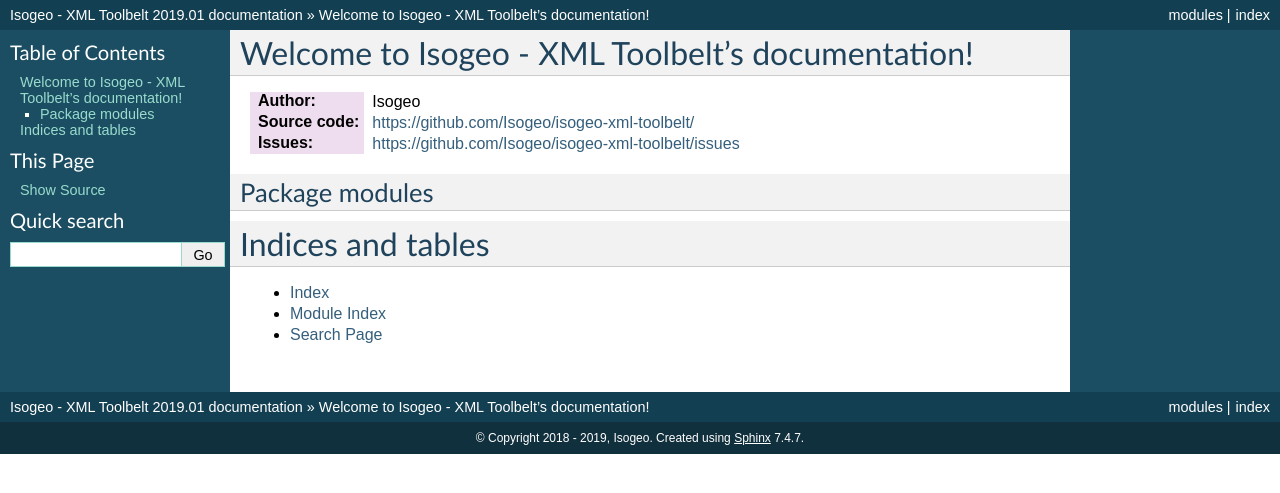
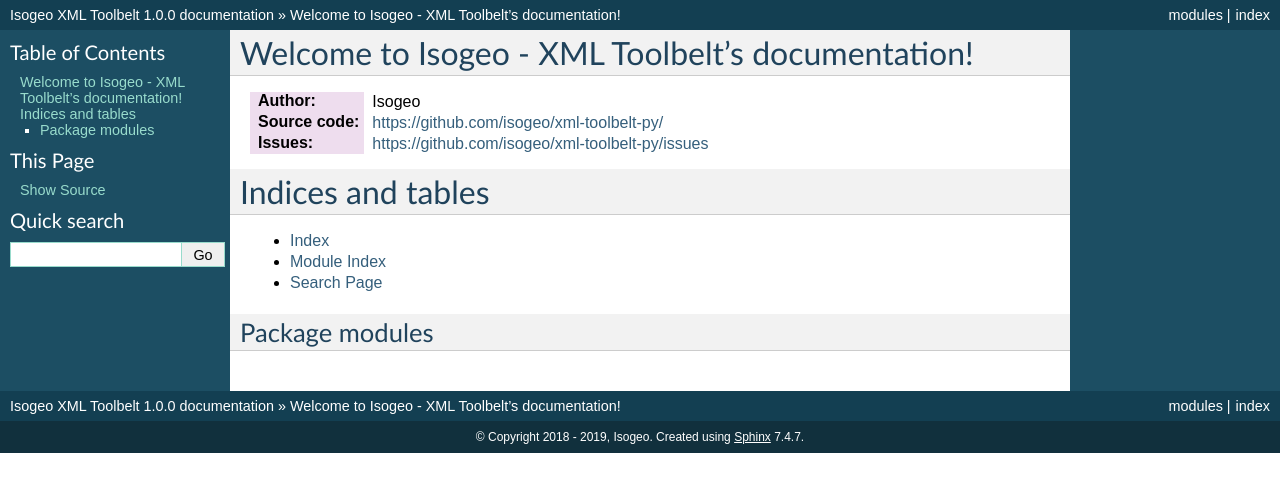
Before and after one commit to isogeo/xml-toolbelt-py, a Sphinx documentation site: the page built from docs/index.rst, in a window 1280 px wide. Shown: the top 493 px of the page. Built offline with Sphinx 7.4.7, drawn with Linux system fonts in a browser that asks for light colours; pages that are not in the unit, such as notebooks, are missing from menus; some of the changed lines change nothing that is shown.

Commit message:
update docs (rtd) setup

```diff
--- a/docs/conf.py
+++ b/docs/conf.py
@@ -16,25 +16,25 @@
 import os
 import sys
 
-sys.path.insert(0, os.path.abspath(r'..'))
+sys.path.insert(0, os.path.abspath(r".."))
 
-
-from isogeo_xml_toolbelt import *
+from isogeo_xml_toolbelt.__about__ import __title__, __version__ as VERSION
+from isogeo_xml_toolbelt import *  # noqa: F401,F403
 
 # -- Build environment -----------------------------------------------------
-on_rtd = os.environ.get('READTHEDOCS', None) == 'True'
+on_rtd = os.environ.get("READTHEDOCS", None) == "True"
 
 
 # -- Project information -----------------------------------------------------
 
-project = 'Isogeo - XML Toolbelt'
-author = 'Isogeo'
-copyright = u'2018 - {0}, {1}'.format(date.today().year, author)
+project = __title__
+author = "Isogeo"
+copyright = "2018 - {0}, {1}".format(date.today().year, author)
 
 # The short X.Y version
-version = '2019.01'
+version = VERSION
 # The full version, including alpha/beta/rc tags
-release = '2019.01'
+release = VERSION
 
 
 # -- General configuration ---------------------------------------------------
@@ -46,25 +46,19 @@
 # Add any Sphinx extension module names here, as strings. They can be
 # extensions coming with Sphinx (named 'sphinx.ext.*') or your custom
 # ones.
-extensions = [
-    'sphinx.ext.autodoc',
-    'sphinx.ext.todo',
-    'sphinx.ext.coverage',
-    'sphinx.ext.viewcode',
-    'sphinx.ext.githubpages',
-]
+extensions = ["sphinx.ext.autodoc", "sphinx.ext.coverage", "sphinx.ext.viewcode"]
 
 # Add any paths that contain templates here, relative to this directory.
-templates_path = ['_templates']
+templates_path = ["_templates"]
 
 # The suffix(es) of source filenames.
 # You can specify multiple suffix as a list of string:
 #
-source_suffix = ['.rst', '.md']
+source_suffix = [".rst", ".md"]
 
 
 # The master toctree document.
-master_doc = 'index'
+master_doc = "index"
 
 # The language for content autogenerated by Sphinx. Refer to documentation
 # for a list of supported languages.
@@ -76,11 +70,22 @@
 # List of patterns, relative to source directory, that match files and
 # directories to ignore when looking for source files.
 # This pattern also affects html_static_path and html_extra_path.
-exclude_patterns = ["_build", "*.csv", "samples/*", "Thumbs.db", ".DS_Store",
-                    "*env*", "libs/*", "*.xml", "input/*", "output/*"]
+exclude_patterns = [
+    "_build",
+    "*.csv",
+    "samples/*",
+    "Thumbs.db",
+    ".DS_Store",
+    "*env*",
+    "libs/*",
+    "*.xml",
+    "*.csv",
+    "input/*",
+    "output/*",
+]
 
 # The name of the Pygments (syntax highlighting) style to use.
-pygments_style = 'sphinx'
+pygments_style = "sphinx"
 
 
 # -- Options for HTML output -------------------------------------------------
@@ -88,7 +93,7 @@
 # The theme to use for HTML and HTML Help pages.  See the documentation for
 # a list of builtin themes.
 #
-html_theme = 'default'
+html_theme = "default"
 
 # Theme options are theme-specific and customize the look and feel of a theme
 # further.  For a list of options available for each theme, see the
@@ -99,7 +104,7 @@
 # Add any paths that contain custom static files (such as style sheets) here,
 # relative to this directory. They are copied after the builtin static files,
 # so a file named "default.css" will overwrite the builtin "default.css".
-html_static_path = ['_static']
+html_static_path = ["_static"]
 
 # Custom sidebar templates, must be a dictionary that maps document names
 # to template names.
@@ -115,7 +120,7 @@
 # -- Options for HTMLHelp output ---------------------------------------------
 
 # Output file base name for HTML help builder.
-htmlhelp_basename = 'IsogeoXMLToolbeltdoc'
+htmlhelp_basename = "IsogeoXMLToolbeltdoc"
 
 
 # -- Options for LaTeX output ------------------------------------------------
@@ -124,15 +129,12 @@
     # The paper size ('letterpaper' or 'a4paper').
     #
     # 'papersize': 'letterpaper',
-
     # The font size ('10pt', '11pt' or '12pt').
     #
     # 'pointsize': '10pt',
-
     # Additional stuff for the LaTeX preamble.
     #
     # 'preamble': '',
-
     # Latex figure (float) alignment
     #
     # 'figure_align': 'htbp',
@@ -142,8 +144,13 @@
 # (source start file, target name, title,
 #  author, documentclass [howto, manual, or own class]).
 latex_documents = [
-    (master_doc, 'Isogeo-XMLToolbelt.tex', 'Isogeo - XML Toolbelt Documentation',
-     'Isogeo', 'manual'),
+    (
+        master_doc,
+        "Isogeo-XMLToolbelt.tex",
+        "Isogeo - XML Toolbelt Documentation",
+        "Isogeo",
+        "manual",
+    )
 ]
 
 
@@ -152,8 +159,13 @@
 # One entry per manual page. List of tuples
 # (source start file, name, description, authors, manual section).
 man_pages = [
-    (master_doc, 'isogeo-xmltoolbelt', 'Isogeo - XML Toolbelt Documentation',
-     [author], 1)
+    (
+        master_doc,
+        "isogeo-xmltoolbelt",
+        "Isogeo - XML Toolbelt Documentation",
+        [author],
+        1,
+    )
 ]
 
 
@@ -163,9 +175,15 @@
 # (source start file, target name, title, author,
 #  dir menu entry, description, category)
 texinfo_documents = [
-    (master_doc, 'Isogeo-XMLToolbelt', 'Isogeo - XML Toolbelt Documentation',
-     author, 'Isogeo-XMLToolbelt', 'Scripting toolbox to handle import of external geographic metadata',
-     'Miscellaneous'),
+    (
+        master_doc,
+        "Isogeo-XMLToolbelt",
+        "Isogeo - XML Toolbelt Documentation",
+        author,
+        "Isogeo-XMLToolbelt",
+        "Scripting toolbox to handle import of external geographic metadata",
+        "Miscellaneous",
+    )
 ]
 
 
@@ -184,7 +202,7 @@
 # epub_uid = ''
 
 # A list of files that should not be packed into the epub file.
-epub_exclude_files = ['search.html']
+epub_exclude_files = ["search.html"]
 
 
 # -- Extension configuration -------------------------------------------------
@@ -194,20 +212,19 @@
 # If true, `todo` and `todoList` produce output, else they produce nothing.
 todo_include_todos = True
 
+
 # -- Options for Sphinx API doc ----------------------------------------------
 # run api doc
 def run_apidoc(_):
     from sphinx.ext.apidoc import main
 
     cur_dir = os.path.normpath(os.path.dirname(__file__))
-    output_path = os.path.join(cur_dir, '_apidoc')
+    output_path = os.path.join(cur_dir, "_apidoc")
     modules = os.path.normpath(os.path.join(cur_dir, "../isogeo_xml_toolbelt/"))
-    exclusions = [
-        '../isogeo_xml_toolbelt/input',
-        '../isogeo_xml_toolbelt/output',
-    ]
-    main(['-e', '-f', '-M', '-o', output_path, modules] + exclusions)
+    exclusions = ["../isogeo_xml_toolbelt/input", "../isogeo_xml_toolbelt/output"]
+    main(["-e", "-f", "-M", "-o", output_path, modules] + exclusions)
+
 
 # launch setup
 def setup(app):
-    app.connect('builder-inited', run_apidoc)
+    app.connect("builder-inited", run_apidoc)
--- a/docs/index.rst
+++ b/docs/index.rst
@@ -14,14 +14,8 @@
 .. moduleauthor:: Isogeo
 
 :Author: Isogeo
-:Source code: https://github.com/Isogeo/isogeo-xml-toolbelt/
-:Issues: https://github.com/Isogeo/isogeo-xml-toolbelt/issues
-
-Package modules
-+++++++++++++++
-
-.. toctree::
-    _apidoc/modules
+:Source code: https://github.com/isogeo/xml-toolbelt-py/
+:Issues: https://github.com/isogeo/xml-toolbelt-py/issues
 
 Indices and tables
 ==================
@@ -29,3 +23,9 @@
 * :ref:`genindex`
 * :ref:`modindex`
 * :ref:`search`
+
+Package modules
++++++++++++++++
+
+.. toctree::
+    _apidoc/modules
```
Also changed, not shown: docs/requirements_docs.txt (deleted, +0 -22 lines).
